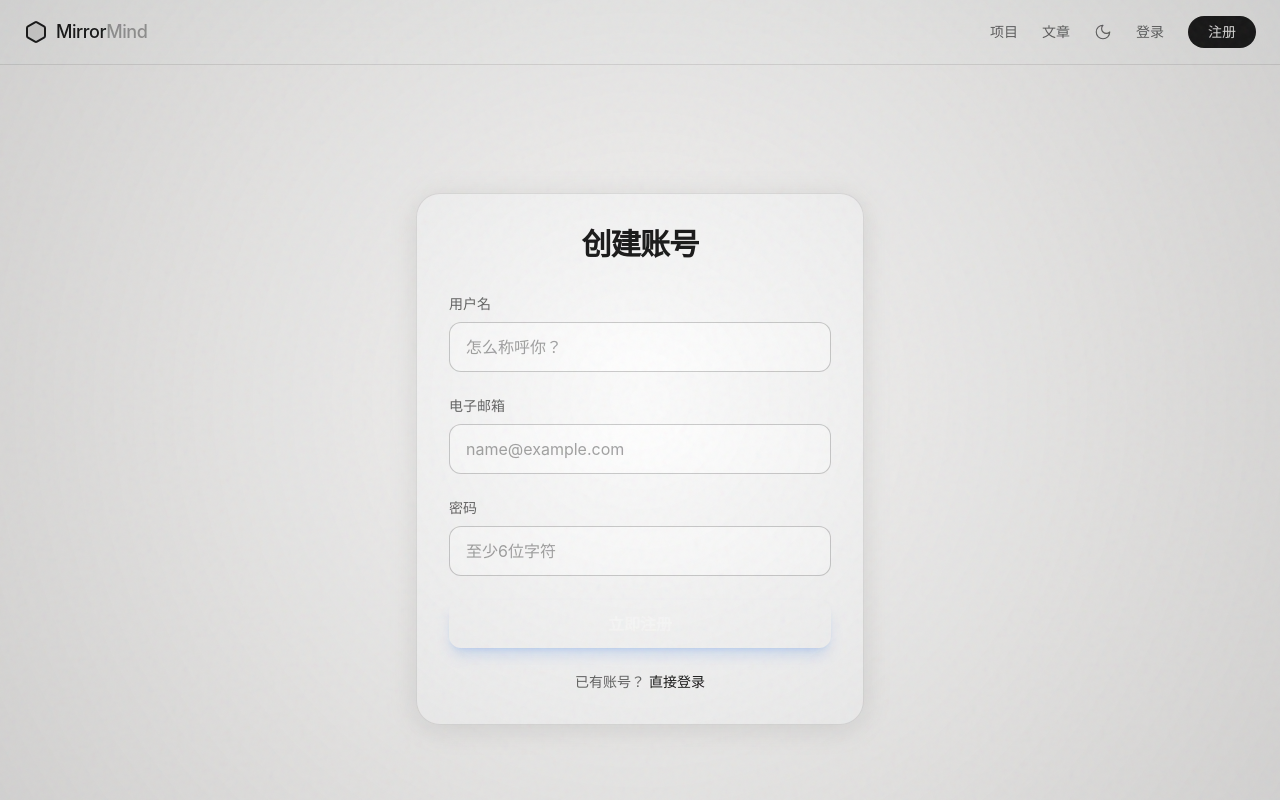
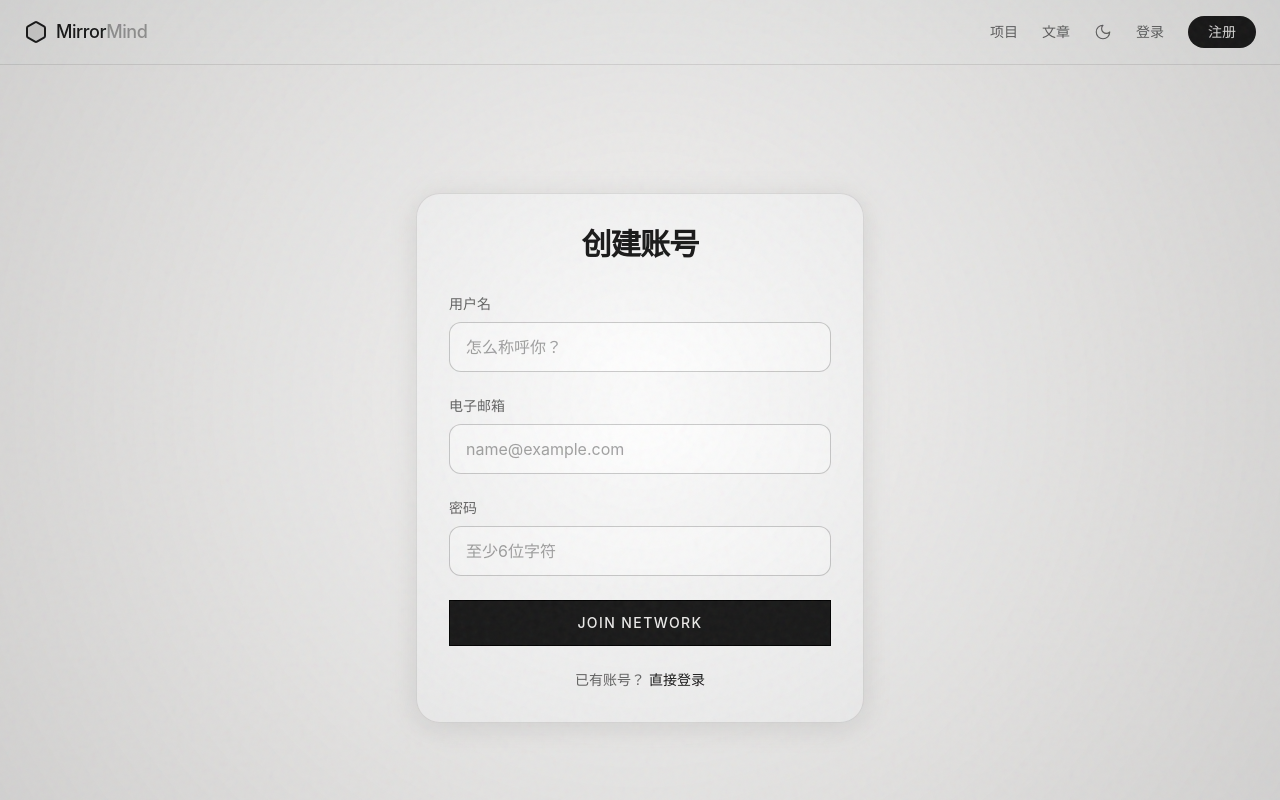
Before and after one commit to tianhaishun/mirror-mind, a React (Vite) app: page /#/register in a window 1280 px wide. Built offline with nearby package versions, Linux system fonts and the light colour scheme; no server answers.

Commit message:
Refactor buttons to match DSLR aesthetic: sharp, minimal, high contrast

```diff
--- a/src/pages/Login.tsx
+++ b/src/pages/Login.tsx
@@ -58,9 +58,9 @@ export default function Login() {
           <button
             type="submit"
             disabled={loading}
-            className="w-full bg-mirror-accent text-white font-semibold py-3 rounded-xl hover:bg-blue-600 disabled:opacity-50 transition-all duration-300 transform active:scale-[0.98] shadow-lg shadow-blue-500/20"
+            className="w-full bg-mirror-text-primary text-mirror-base font-medium py-3 rounded-none border border-mirror-border hover:bg-transparent hover:text-mirror-text-primary transition-all duration-500 tracking-widest uppercase text-sm disabled:opacity-50"
           >
-            {loading ? '登录中...' : '登录'}
+            {loading ? 'Processing...' : 'ENTER SYSTEM'}
           </button>
           <div className="text-center text-sm text-mirror-text-secondary">
             还没有账号？ <Link to="/register" className="text-mirror-text-primary hover:underline decoration-1 underline-offset-4">立即注册</Link>
--- a/src/pages/Register.tsx
+++ b/src/pages/Register.tsx
@@ -88,9 +88,9 @@ export default function Register() {
           <button
             type="submit"
             disabled={loading}
-            className="w-full bg-mirror-accent text-white font-semibold py-3 rounded-xl hover:bg-blue-600 disabled:opacity-50 transition-all duration-300 transform active:scale-[0.98] shadow-lg shadow-blue-500/20"
+            className="w-full bg-mirror-text-primary text-mirror-base font-medium py-3 rounded-none border border-mirror-border hover:bg-transparent hover:text-mirror-text-primary transition-all duration-500 tracking-widest uppercase text-sm disabled:opacity-50"
           >
-            {loading ? '注册中...' : '立即注册'}
+            {loading ? 'Processing...' : 'JOIN NETWORK'}
           </button>
           <div className="text-center text-sm text-mirror-text-secondary">
             已有账号？ <Link to="/login" className="text-mirror-text-primary hover:underline decoration-1 underline-offset-4">直接登录</Link>
```
